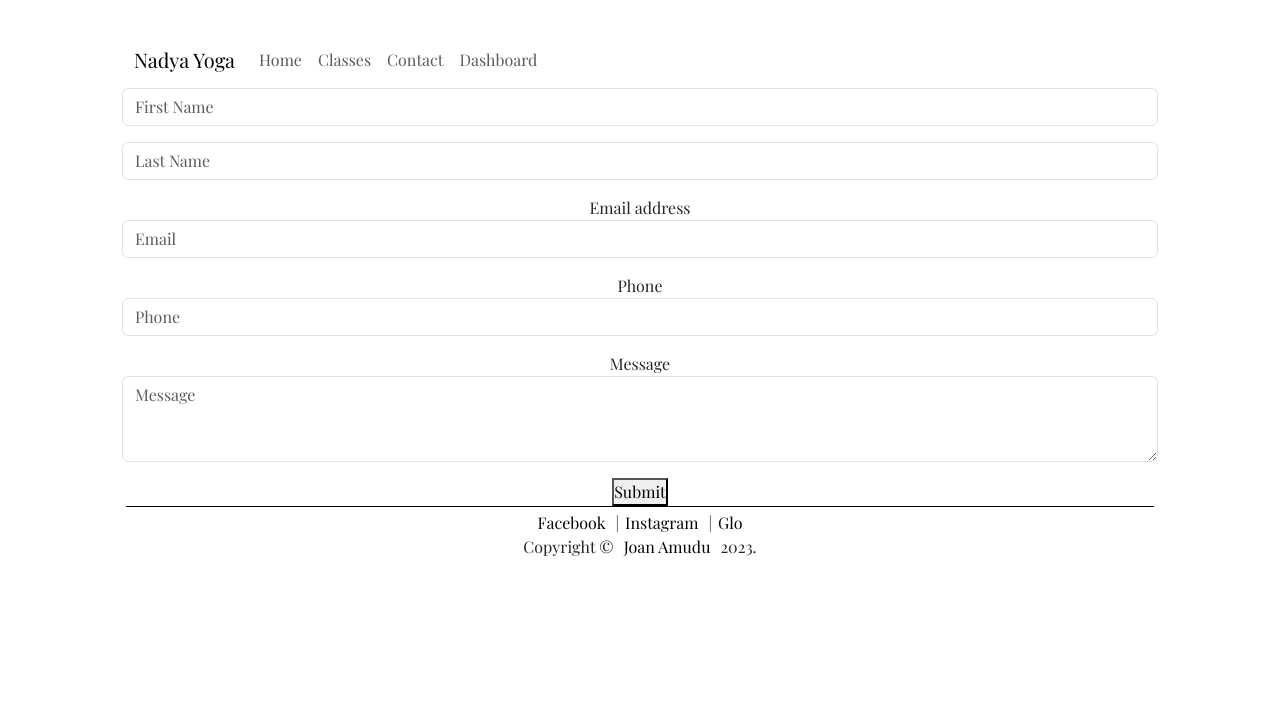
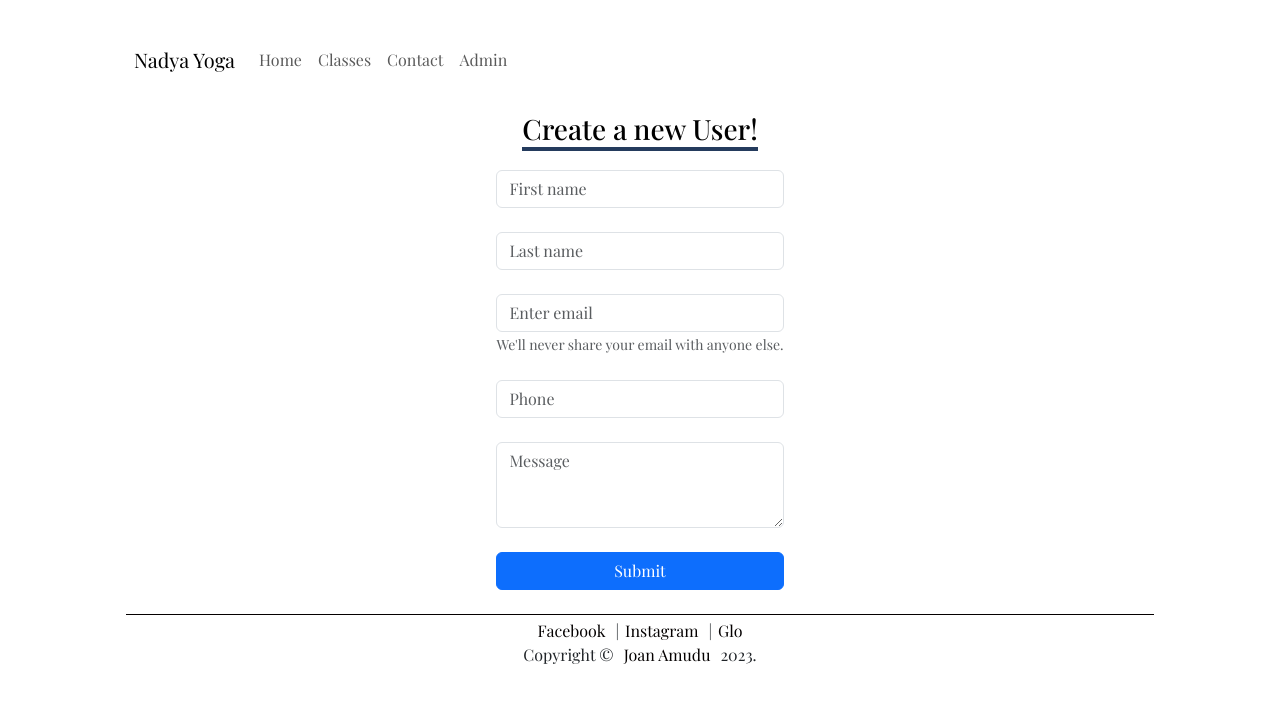
Before and after one commit to Joan-Amudu/NadyaYoga, a React (Vite) app in the folder Nadya-yoga/: page /create in a window 1280 px wide. Shown: the top 702 px of the page. Built offline with nearby package versions, Linux system fonts and the light colour scheme; a web font is replaced by a local one.

Commit message:
modifying and beautifying site

```diff
--- a/Nadya-yoga/index.html
+++ b/Nadya-yoga/index.html
@@ -2,6 +2,7 @@
 <html lang="en">
   <head>
     <meta charset="UTF-8" />
+    <link rel="icon" type="image" href="/logo.jpeg" />
     <meta name="viewport" content="width=device-width, initial-scale=1.0" />
     <title>Nadya Yoga</title>
   </head>
--- a/Nadya-yoga/src/App.css
+++ b/Nadya-yoga/src/App.css
@@ -29,9 +29,35 @@ body {
 }
 
 body {
-  background: #FFF;
+  background: #5A5A5A;
   color: #040000;
 }
+
+.contact-form,
+.form-control
+ {
+  color: #000;
+  border-radius: 0;
+  display: grid;
+  justify-content: center;
+  align-items: center;
+
+}
+h2 {
+  color: #7175A2;
+}
+
+span {
+  border-bottom: 4px solid #243B5D;
+  justify-content: center;
+}
+
+button {
+  background: white;
+  color: black;
+  min-width: 200px;
+}
+
 footer {
   border-top: #040000 solid 1px;
   padding: 4px;
--- a/Nadya-yoga/src/CreateUser.jsx
+++ b/Nadya-yoga/src/CreateUser.jsx
@@ -1,6 +1,8 @@
 import React , {useState} from "react";
 import axios from "axios";
 import { useNavigate } from "react-router-dom";
+import Form from 'react-bootstrap/Form';
+import Button from 'react-bootstrap/Button'
 
 
 function CreateUser () {
@@ -17,49 +19,46 @@ function CreateUser () {
         axios.post("http://localhost:3001/createUser", {FirstName, LastName, Email, Phone, Message})
         .then(result => {
             console.log(result)
-            navigate('/')
+            navigate('/users')
         })
         .catch(err => console.log(err))
     }
     return (
         <div>
+            <h3 className="text-center text-black mt-4 mb-4">
+        <span>Create a new User!</span>
+      </h3>
+
             <div>
-                <form onSubmit={Submit}>
+            <Form className="contact-form pb-4" md={{ span: 4, offset: 6 }} onSubmit={Submit}>
 
-                    <div className="mb-3">
-                        <input
-                            type="text"
-                            className="form-control"
-                            placeholder="First Name"
-                            onChange={(e) => setfName(e.target.value)} />
-                    </div>
-                    <div className="mb-3">
-                        <input
-                            type="text"
-                            className="form-control"
-                            placeholder="Last Name"
-                            onChange={(e) => setlName(e.target.value)} />
-                    </div>
 
-                    <div className="mb-3">
-                        <label htmlFor="">Email address</label>
-                        <input type="email" placeholder="Email"  className="form-control"
-                         onChange={(e) => setEmail(e.target.value)} />
-                    </div>
+        <Form.Group className="mb-4" controlId="formBasicEmail">
+          <Form.Control type="text" placeholder="First name" onChange={(e) => setfName(e.target.value)} required />
+        </Form.Group>
+        <Form.Group className="mb-4" controlId="formBasicEmail">
+          <Form.Control type="text" placeholder="Last name" onChange={(e) => setlName(e.target.value)} required />
 
-                    <div className="mb-3">
-                        <label htmlFor="" >Phone</label>
-                        <input type="number" placeholder="Phone"  className="form-control"
-                         onChange={(e) => setPhone(e.target.value)} />
-                    </div>
-                    <div className="mb-3">
-                        <label htmlFor="">Message</label>
-                        <textarea placeholder="Message"  className="form-control" rows="3"
-                         onChange={(e) => setMessage(e.target.value)}></textarea>
-                    </div>
+          </Form.Group>
+          <Form.Group className="mb-4" controlId="formBasicEmail">
 
-                    <button type="submit">Submit</button>
-                </form>
+              <Form.Control type="email" placeholder="Enter email" onChange={(e) => setEmail(e.target.value)} required />
+              <Form.Text className="text-muted" text-align="left">
+              We'll never share your email with anyone else.
+              </Form.Text>
+          </Form.Group>
+          <Form.Group className="mb-4" controlId="formBasicPhone">
+
+              <Form.Control type="number" placeholder="Phone " onChange={(e) => setPhone(e.target.value)} />
+          </Form.Group>
+          <Form.Group className="mb-4" controlId="formBasicMessage">
+
+              <Form.Control as="textarea" rows={3} placeholder="Message" onChange={(e) => setMessage(e.target.value)} />
+          </Form.Group>
+          <Button type="submit">
+              Submit
+          </Button>
+      </Form>
             </div>
         </div>
     )
--- a/Nadya-yoga/src/UpdateUser.jsx
+++ b/Nadya-yoga/src/UpdateUser.jsx
@@ -1,6 +1,8 @@
 import React, {useEffect, useState} from "react";
 import {useParams, useNavigate} from "react-router-dom";
 import axios from 'axios'
+import Form from 'react-bootstrap/Form';
+import Button from 'react-bootstrap/Button'
 
 function UpdateUser () {
     const {id} = useParams()
@@ -27,56 +29,64 @@ function UpdateUser () {
         axios.put("http://localhost:3001/updateUser/"+id, {FirstName, LastName, Email, Phone, Message})
         .then(result => {
             console.log(result)
-            navigate('/')
+            navigate('/users')
         })
         .catch(err => console.log(err))
     }
 
     return (
         <div>
-            <div>
-                <form onSubmit={Update}>
-                <div className="row">
-                    <div className="col">
-                        <input
+            <h3 className="text-center text-black mt-4 mb-4">
+                <span>Update Contact!</span>
+            </h3>
+            <p className="text-muted">Check all details are correct before updating</p>
+            <Form className="contact-form pb-4" md={{ span: 4, offset: 6 }} onSubmit={Update}>
+                <Form.Group className="mb-4" controlId="formBasicEmail">
+                    <Form.Control
                         type="text"
-                            className="form-control"
-                            placeholder="First Name"
+                        placeholder="First name"
                         value={FirstName}
-                            onChange={(e) => setfName(e.target.value)} />
-                    </div>
-                    <div className="col">
-                        <input
+                        onChange={(e) => setfName(e.target.value)}
+                        required />
+                </Form.Group>
+                <Form.Group className="mb-4" controlId="formBasicEmail">
+                    <Form.Control
                         type="text"
-                            className="form-control"
-                            placeholder="Last Name"
+                        placeholder="Last name"
                         value={LastName}
-                            onChange={(e) => setlName(e.target.value)} />
-                    </div>
-                    </div>
-                    <div className="mb-3">
-                        <label htmlFor="">Email address</label>
-                        <input type="email" placeholder="Email"  className="form-control"
+                        onChange={(e) => setlName(e.target.value)}
+                        required />
+                </Form.Group>
+                <Form.Group className="mb-4" controlId="formBasicEmail">
+                    <Form.Control
+                        type="email"
+                        placeholder="Enter email"
                         value={Email}
-                         onChange={(e) => setEmail(e.target.value)} />
-                    </div>
-
-                    <div className="mb-3">
-                        <label htmlFor="" >Phone</label>
-                        <input type="number" placeholder="Phone"  className="form-control"
+                        onChange={(e) => setEmail(e.target.value)}
+                        required />
+                    <Form.Text className="text-muted" text-align="left">
+                        We'll never share your email with anyone else.
+                    </Form.Text>
+                </Form.Group>
+                <Form.Group className="mb-4" controlId="formBasicPhone">
+                    <Form.Control
+                        type="number"
+                        placeholder="Phone "
                         value={Phone}
                         onChange={(e) => setPhone(e.target.value)} />
-                    </div>
-                    <div className="mb-3">
-                        <label htmlFor="">Message</label>
-                        <textarea placeholder="Message"  className="form-control" rows="3"
+                </Form.Group>
+                <Form.Group className="mb-4" controlId="formBasicMessage">
+                    <Form.Control
+                        as="textarea"
+                        rows={3}
+                        placeholder="Message"
                         value={Message}
-                         onChange={(e) => setMessage(e.target.value)}></textarea>
-                    </div>
-
-                    <button type="submit">Update</button>
-                </form>
-            </div>
+                        onChange={(e) => setMessage(e.target.value)} />
+                </Form.Group>
+                <Button type="submit">
+                    Submit
+                </Button>
+            </Form>
         </div>
     )
 }
--- a/Nadya-yoga/src/components/Footer.jsx
+++ b/Nadya-yoga/src/components/Footer.jsx
@@ -15,7 +15,7 @@ function Copyright() {
 
 export default function Footer(){
     return (
-    <footer className="py-3, px-2, mt-auto">
+    <footer className="py-3, px-2, mt-auto" fixed="bottom">
       {/* Footer content goes here */}
         <a href='https://www.facebook.com/' rel='noopener noreferrer' target='_blank'>Facebook</a> |
         <a href='https://www.instagram.com/' rel='noopener noreferrer' target='_blank'>Instagram</a> |
--- a/Nadya-yoga/src/components/NavBar.jsx
+++ b/Nadya-yoga/src/components/NavBar.jsx
@@ -13,7 +13,7 @@ function NavBar() {
             <Nav.Link href="/">Home</Nav.Link>
             <Nav.Link href="classes">Classes</Nav.Link>
             <Nav.Link href="contact">Contact</Nav.Link>
-            <Nav.Link href="users">Dashboard</Nav.Link>
+            <Nav.Link className="justify-content-end" href="users">Admin</Nav.Link>
           </Nav>
         </Navbar.Collapse>
       </Container>
--- a/Nadya-yoga/src/pages/Contact.jsx
+++ b/Nadya-yoga/src/pages/Contact.jsx
@@ -1,8 +1,6 @@
 import React from 'react'
 import { useState } from 'react';
-import Col from 'react-bootstrap/Col';
 import Form from 'react-bootstrap/Form';
-import Row from 'react-bootstrap/Row';
 import Button from 'react-bootstrap/Button';
 import axios from "axios";
 import { useNavigate } from "react-router-dom";
@@ -26,37 +24,42 @@ export default function Contact() {
         .catch(err => console.log(err))
     }
   return (
+    <div>
+      <h3 className="text-center text-black mt-4 mb-4 contact-title">
+        <span>I am so excited you could join us!</span>
+      </h3>
+      <p>Receive your free meditation for download upon joining my mailing list!</p>
+      <p>Stay up-to-date on upcoming events, news and  inspiration to support you in your yoga journey. </p>
 
-    <Form md={{ span: 6, offset: 3 }} onSubmit={handleContact}>
-       <h2>I AM SO EXCITED YOU COULD JOIN US!</h2>
-<p>Receive your free meditation for download upon joining my mailing list!</p>
-<p>Stay up-to-date on upcoming events, news and  inspiration to support you in your yoga journey. </p>
-        <Row>
-        <Col>
-          <Form.Control placeholder="First name" onChange={(e) => setfName(e.target.value)} />
-        </Col>
-        <Col>
-          <Form.Control placeholder="Last name" onChange={(e) => setlName(e.target.value)} />
-        </Col>
-      </Row>
-        <Form.Group className="mb-3" controlId="formBasicEmail">
+    <Form className="contact-form pb-4" md={{ span: 4, offset: 6 }} onSubmit={handleContact}>
 
-            <Form.Control type="email" placeholder="Enter email" onChange={(e) => setEmail(e.target.value)} />
-            <Form.Text className="text-muted">
+
+      <Form.Group className="mb-4" controlId="formBasicEmail">
+        <Form.Control type="text" placeholder="First name" onChange={(e) => setfName(e.target.value)} required />
+      </Form.Group>
+      <Form.Group className="mb-4" controlId="formBasicEmail">
+        <Form.Control type="text" placeholder="Last name" onChange={(e) => setlName(e.target.value)} required />
+
+        </Form.Group>
+        <Form.Group className="mb-4" controlId="formBasicEmail">
+
+            <Form.Control type="email" placeholder="Enter email" onChange={(e) => setEmail(e.target.value)} required />
+            <Form.Text className="text-muted" text-align="left">
             We'll never share your email with anyone else.
             </Form.Text>
         </Form.Group>
-        <Form.Group className="mb-3" controlId="formBasicPhone">
+        <Form.Group className="mb-4" controlId="formBasicPhone">
 
             <Form.Control type="number" placeholder="Phone " onChange={(e) => setPhone(e.target.value)} />
         </Form.Group>
-        <Form.Group className="mb-3" controlId="formBasicMessage">
+        <Form.Group className="mb-4" controlId="formBasicMessage">
 
             <Form.Control as="textarea" rows={3} placeholder="Message" onChange={(e) => setMessage(e.target.value)} />
         </Form.Group>
-        <Button variant="primary" type="submit">
+        <Button type="submit">
             Submit
         </Button>
     </Form>
+    </div>
   );
 }
```
Also changed, not shown: Nadya-yoga/src/Users.jsx (+5 -4 lines), Nadya-yoga/src/pages/Classes.jsx (+12 -20 lines), Nadya-yoga/src/pages/Dashboard.jsx (deleted, +0 -21 lines), Nadya-yoga/src/pages/HomePage.jsx (+7 -2 lines), Nadya-yoga/public/Admin.jpeg (added), Nadya-yoga/public/logo.jpeg (added). Lines whose indentation alone changed are shown as unchanged.
